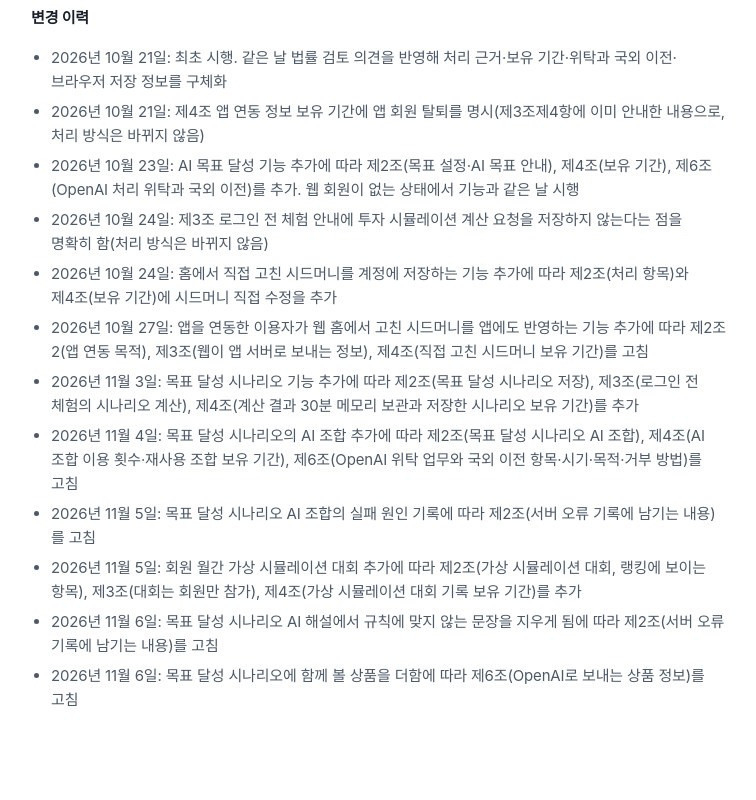
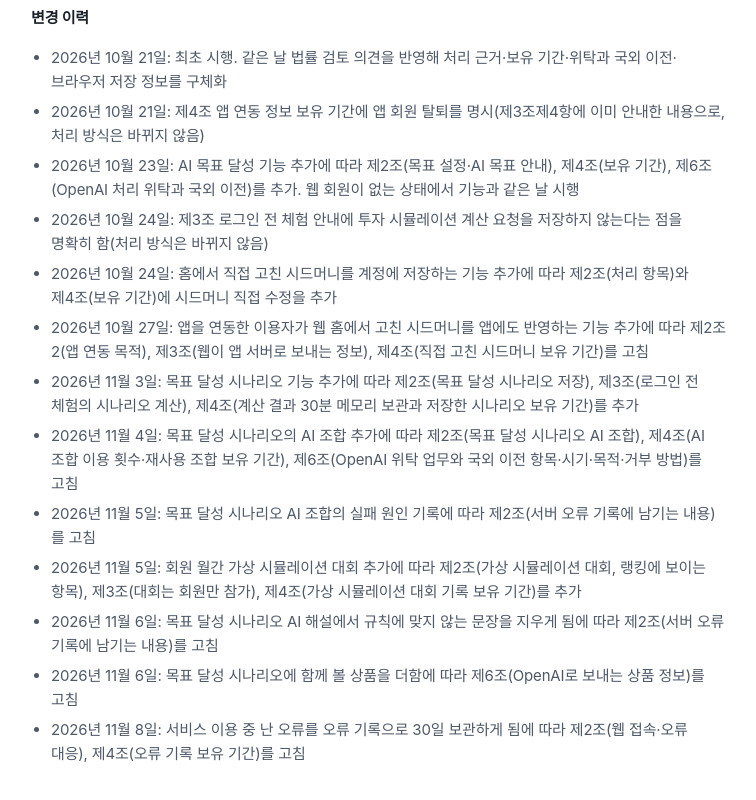
Before and after one commit to shinds-team7/flexable-web, a React (Vite) app: page /privacy in a window 1280 px wide. Shown: the part 8791-9591 px from the top of the page, without its empty margins (261-1017 px from the left). Built offline with nearby package versions, Linux system fonts and the light colour scheme; no server answers.

Commit message:
docs(web): 오류 기록 방침 시행일 11-08 반영 (#338)

```diff
--- a/src/pages/Privacy.tsx
+++ b/src/pages/Privacy.tsx
@@ -586,6 +586,7 @@ export default function Privacy() {
           </li>
           <li>2026년 11월 6일: 목표 달성 시나리오 AI 해설에서 규칙에 맞지 않는 문장을 지우게 됨에 따라 제2조(서버 오류 기록에 남기는 내용)를 고침</li>
           <li>2026년 11월 6일: 목표 달성 시나리오에 함께 볼 상품을 더함에 따라 제6조(OpenAI로 보내는 상품 정보)를 고침</li>
+          <li>2026년 11월 8일: 서비스 이용 중 난 오류를 오류 기록으로 30일 보관하게 됨에 따라 제2조(웹 접속·오류 대응), 제4조(오류 기록 보유 기간)를 고침</li>
         </ul>
       </div>
     </section>
```
Also changed, not shown: 3 other files (tests, documents, lock files or other folders).
